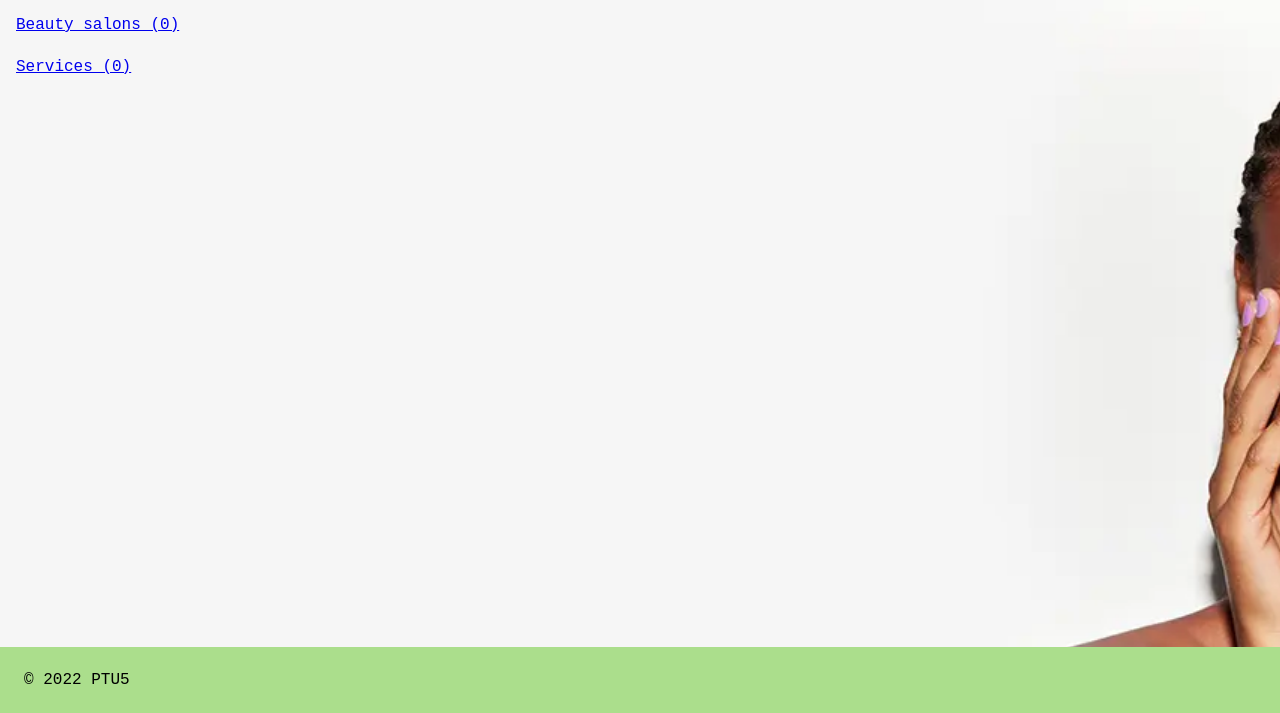
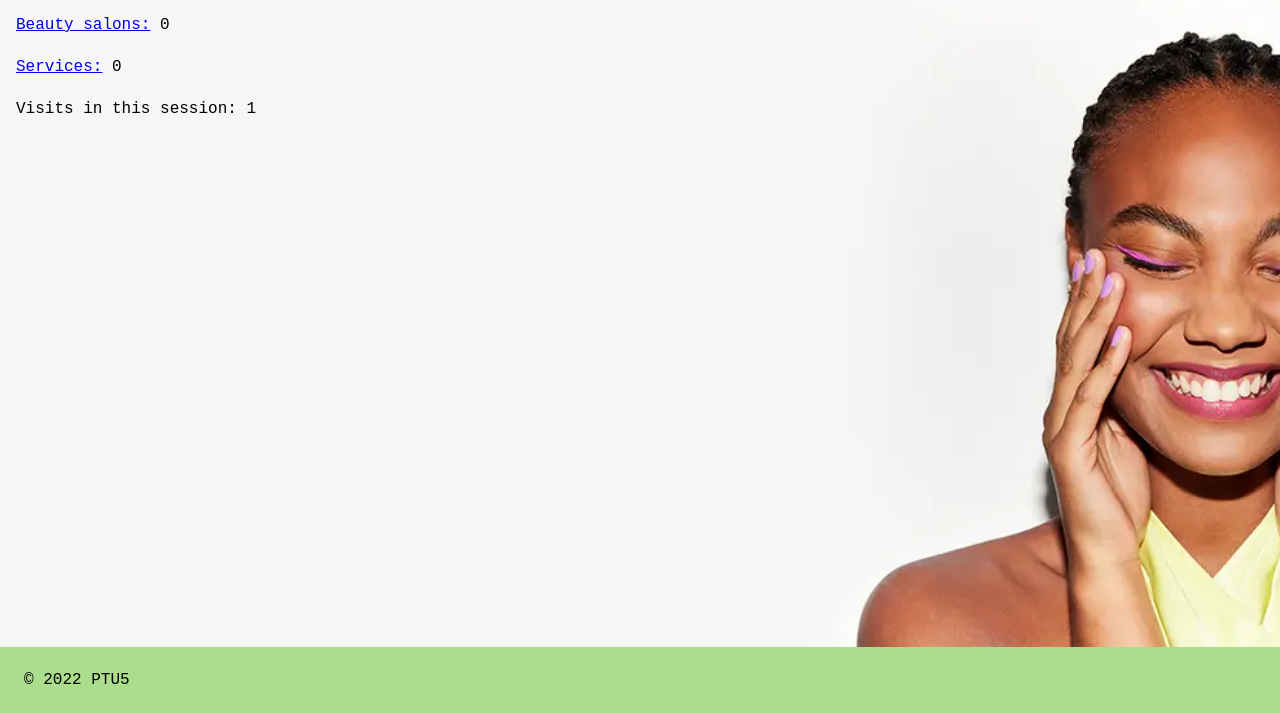
Before and after one commit to IngridaVaitkuviene/ptu5_django_beauty_services, a Django app: page / in a window 1280 px wide. Shown: the part 87-800 px from the top of the page. Run offline with Django 4.2, Linux system fonts and the light colour scheme; data that the repository does not hold is empty.

Commit message:
visits in session count added

```diff
--- a/ptu5_beauty_services/beauty_services/static/beauty_services/css/base.css
+++ b/ptu5_beauty_services/beauty_services/static/beauty_services/css/base.css
@@ -21,7 +21,7 @@ header a {
 main {
     flex-grow: 1;
     background-image: url('/static/index_body.webp');
-    background-size: 2000px;
+    background-size: cover;
 }
 
 h1 {
--- a/ptu5_beauty_services/beauty_services/templates/beauty_services/index.html
+++ b/ptu5_beauty_services/beauty_services/templates/beauty_services/index.html
@@ -1,6 +1,7 @@
 {% extends 'beauty_services/base.html' %}
 {% block title %}Book Salon Appoitments Online - {{ block.super }}{% endblock title %}
 {% block content %}
-<ul><a href="{% url 'salons' %}">Beauty salons ({{ salon_count }})</a></ul>
-<ul><a href=" {% url 'services' %}">Services ({{ service_count }})</a></ul>
+<ul><a href="{% url 'salons' %}">Beauty salons:</a> {{ salon_count }}</ul>
+<ul><a href=" {% url 'services' %}">Services:</a> {{ service_count }}</ul>
+<ul>Visits in this session: {{ visits_count }}</ul>
 {% endblock content %}
--- a/ptu5_beauty_services/beauty_services/views.py
+++ b/ptu5_beauty_services/beauty_services/views.py
@@ -8,10 +8,14 @@ def index(request):
     types =  ServiceType.objects.all()
     salon_count = BeautySalon.objects.count()
     service_count = Service.objects.count()
+    visits_count = request.session.get('visits_count', 1)
+    request.session['visits_count'] = visits_count + 1
+
     context = {
         'service_type': " | ".join(str(t) for t in types),
         'salon_count': salon_count,
         'service_count': service_count,
+        'visits_count': visits_count,
     }
     return render(request, 'beauty_services/index.html', context)
 
```
